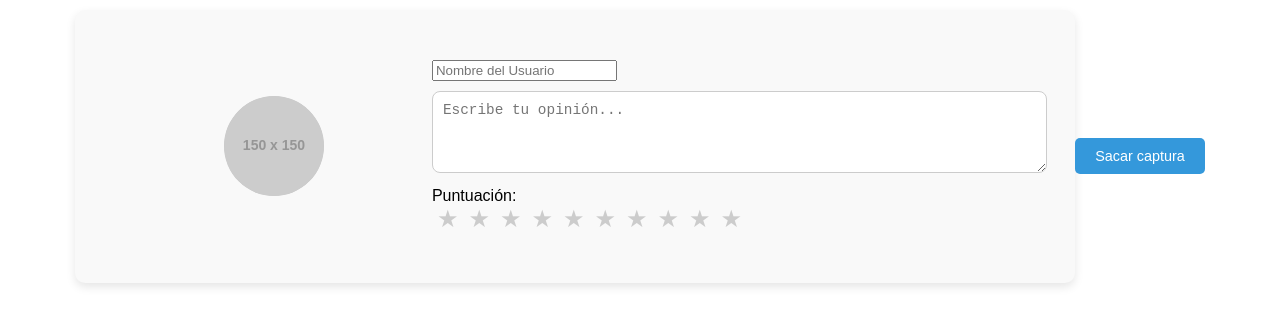
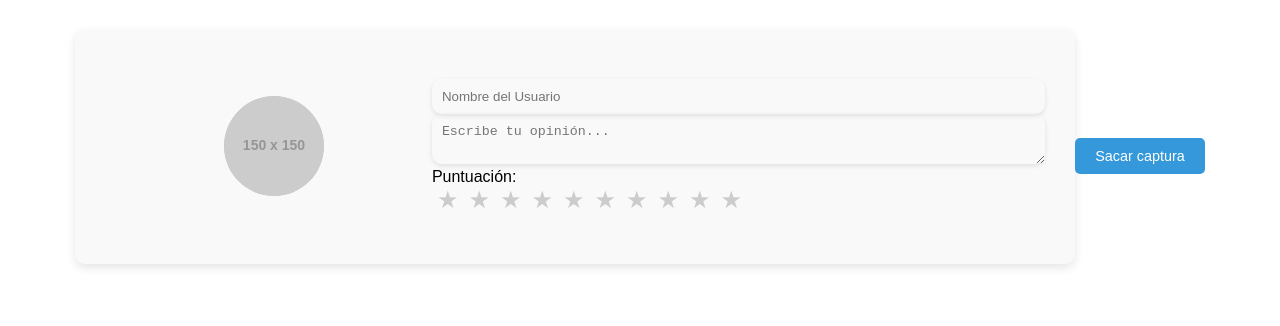
Before and after one commit to alerta-dev/AlertFeedBacks, a plain HTML site: page index.html in a window 1280 px wide. Shown: the part 254-580 px from the top of the page. Drawn offline with nearby package versions, Linux system fonts and the light colour scheme; placeholder pictures from the web are drawn by us.

Commit message:
Update styles.css

```diff
--- a/styles.css
+++ b/styles.css
@@ -65,15 +65,22 @@ body {
     color: #333;
 }
 
-textarea {
+input#username, textarea {
+    border: none;
+    background: none;
+    box-shadow: 0px 2px 5px rgba(0, 0, 0, 0.1); /* Sombra ligera */
+    padding: 10px;
+    border-radius: 10px; /* Opcional para bordes redondeados */
     width: 100%;
-    height: 60px;
-    margin-top: 10px;
-    padding: 10px;
-    border-radius: 8px;
-    border: 1px solid #ccc;
-    font-size: 0.9rem;
-    color: #333;
+    outline: none;
+    transition: box-shadow 0.3s;
+}
+
+/* Aumentar la sombra al hacer clic en el campo */
+input#username:focus, textarea:focus {
+    box-shadow: 0px 4px 10px rgba(0, 0, 0, 0.2);
+}
+
 }
 
 .rating {
```
